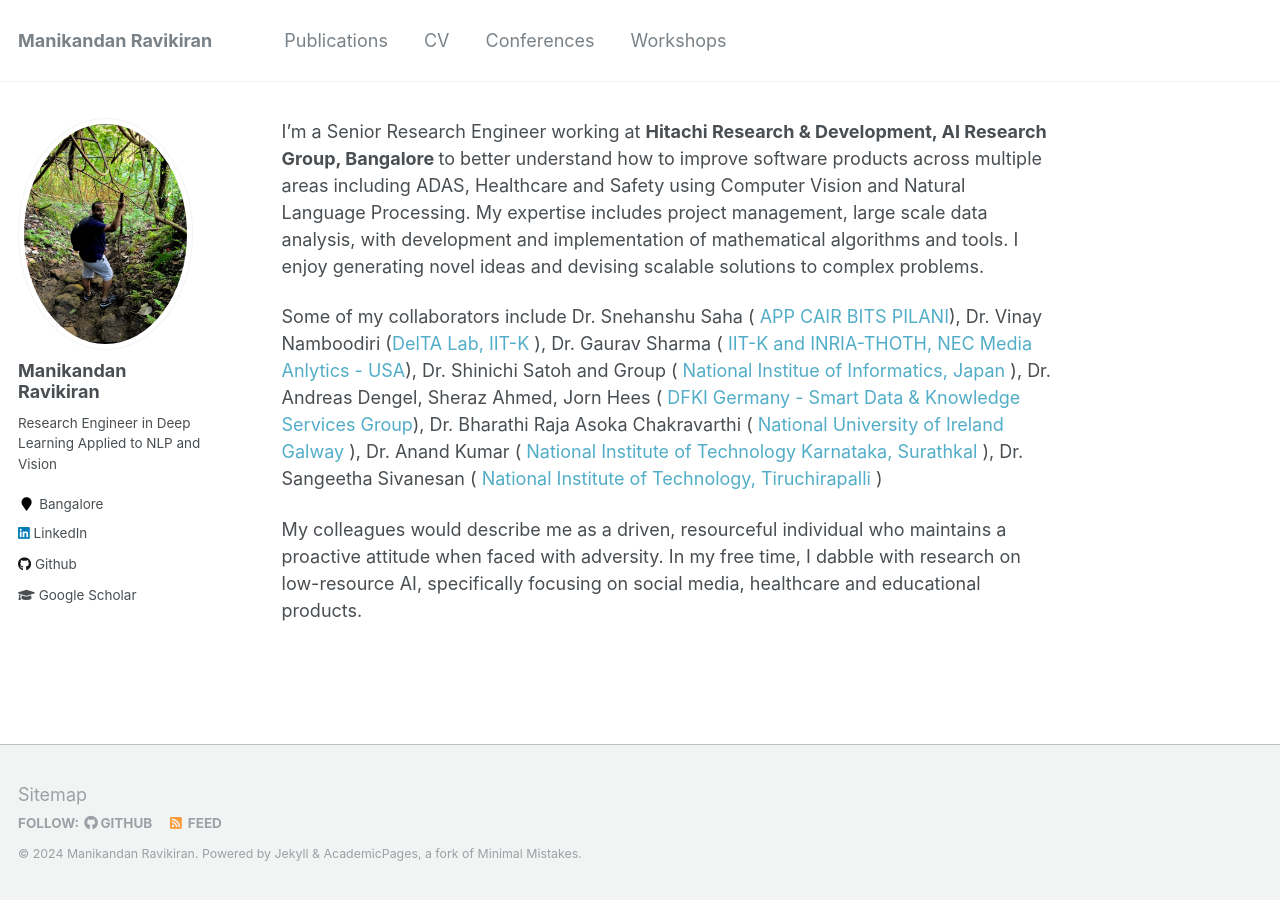
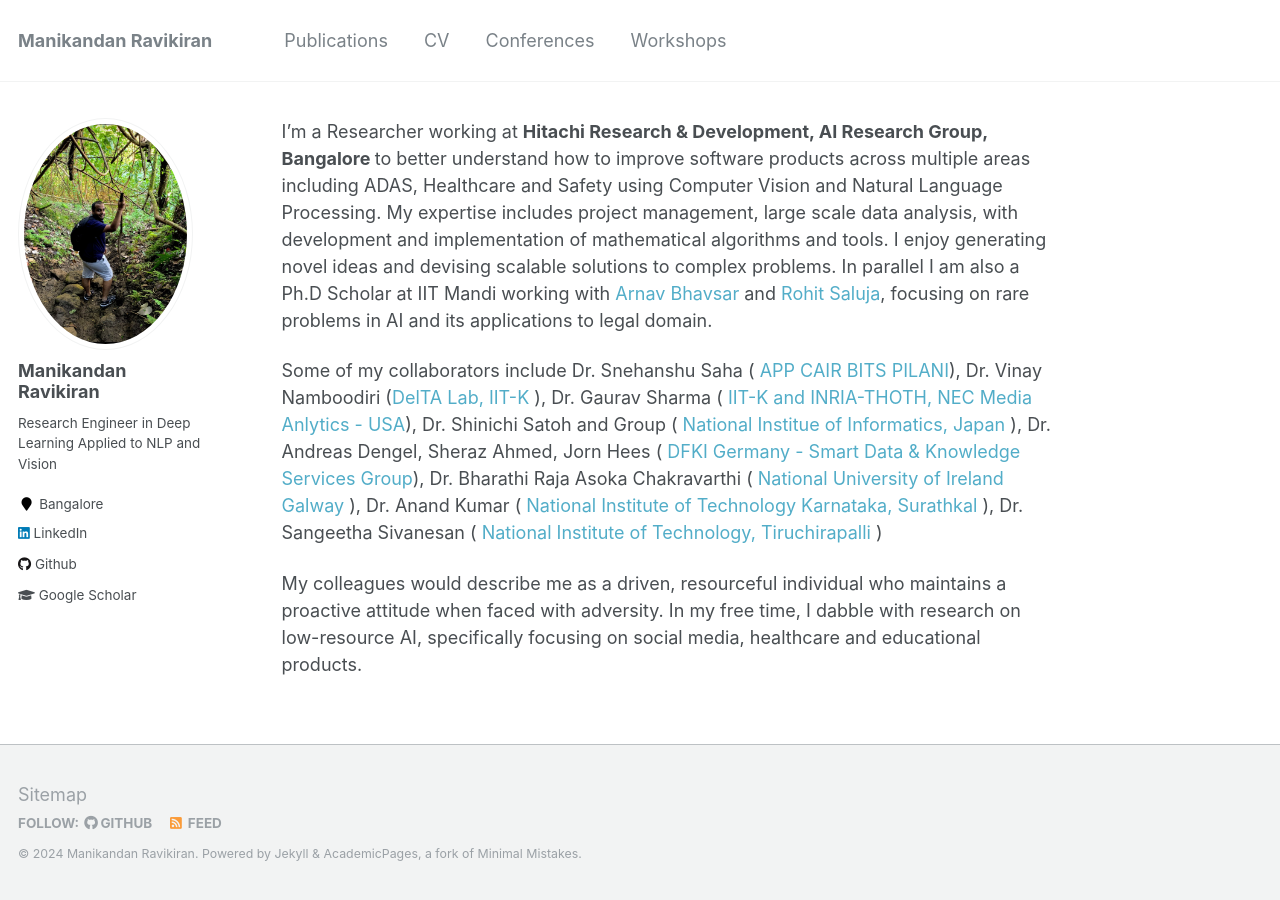
Before and after one commit to manikandan-ravikiran/manikandan-ravikiran.github.io, a Jekyll site: the page built from _pages/about.md, in a window 1280 px wide. Built offline with Jekyll 4.4.1, drawn with Linux system fonts in a browser that asks for light colours.

Commit message:
Update about.md

```diff
--- a/_pages/about.md
+++ b/_pages/about.md
@@ -6,7 +6,7 @@ redirect_from:
   - /about.html
 ---
 
-I’m a Senior Research Engineer working at <b> Hitachi Research & Development, AI Research Group, Bangalore </b> to better understand how to improve software products across multiple areas including ADAS, Healthcare and Safety using Computer Vision and Natural Language Processing. My expertise includes project management, large scale data analysis, with development and implementation of mathematical algorithms and tools. I enjoy generating novel ideas and devising scalable solutions to complex problems.
+I’m a Researcher working at <b> Hitachi Research & Development, AI Research Group, Bangalore </b> to better understand how to improve software products across multiple areas including ADAS, Healthcare and Safety using Computer Vision and Natural Language Processing. My expertise includes project management, large scale data analysis, with development and implementation of mathematical algorithms and tools. I enjoy generating novel ideas and devising scalable solutions to complex problems. In parallel I am also a Ph.D Scholar at IIT Mandi working with <a href="https://faculty.iitmandi.ac.in/~arnav/" style="text-decoration: none;">Arnav Bhavsar</a> and <a href="https://rohitsaluja22.github.io/" style="text-decoration: none;">Rohit Saluja</a>, focusing on rare problems in AI and its applications to legal domain.
 
 Some of my collaborators include Dr. Snehanshu Saha (<a href="https://www.linkedin.com/in/snehanshusaha/" style="text-decoration: none;"> APP CAIR BITS PILANI</a>),  Dr. Vinay Namboodiri (<a href="http://deltalab.iitk.ac.in/" style="text-decoration: none;">DelTA Lab, IIT-K </a>), Dr. Gaurav Sharma (<a href="http://grvsharma.com" style="text-decoration: none;"> IIT-K and INRIA-THOTH, NEC Media Anlytics - USA</a>),  Dr. Shinichi Satoh and Group (<a href="http://www.satoh-lab.nii.ac.jp/" style="text-decoration: none;"> National Institue of Informatics, Japan </a>), Dr. Andreas Dengel, Sheraz Ahmed, Jorn Hees (<a href="https://www.dfki.de/en/web/research/research-departments-and-groups/smart-data-knowledge-services/team-sds/" style="text-decoration: none;">   DFKI Germany - Smart Data & Knowledge Services Group</a>), Dr. Bharathi Raja Asoka Chakravarthi (<a href="http://www.nuigalway.ie:83/our-research/people/engineering-and-informatics/basokachakravarthi1/" style="text-decoration: none;"> National University of Ireland Galway </a>), Dr. Anand Kumar (<a href="https://infotech.nitk.ac.in/faculty/anand-kumar-m" style="text-decoration: none;"> National Institute of Technology Karnataka, Surathkal </a>), Dr. Sangeetha Sivanesan (<a href="https://www.nitt.edu/home/academics/departments/ca/facultymca/sangeetha/" style="text-decoration: none;"> National Institute of Technology, Tiruchirapalli </a>)
 
```
